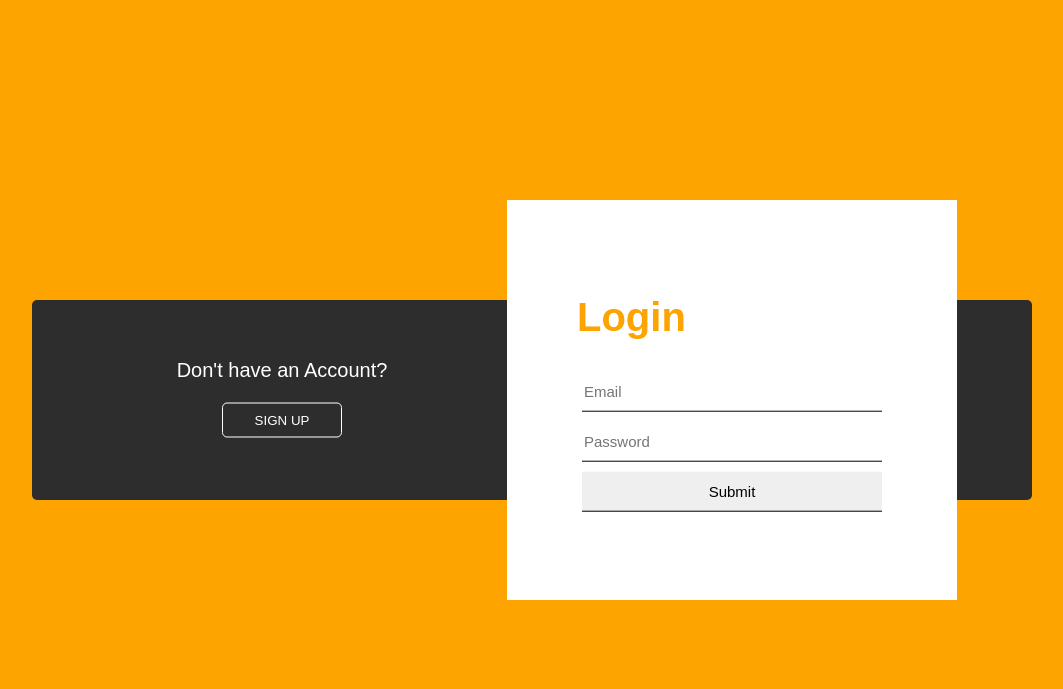
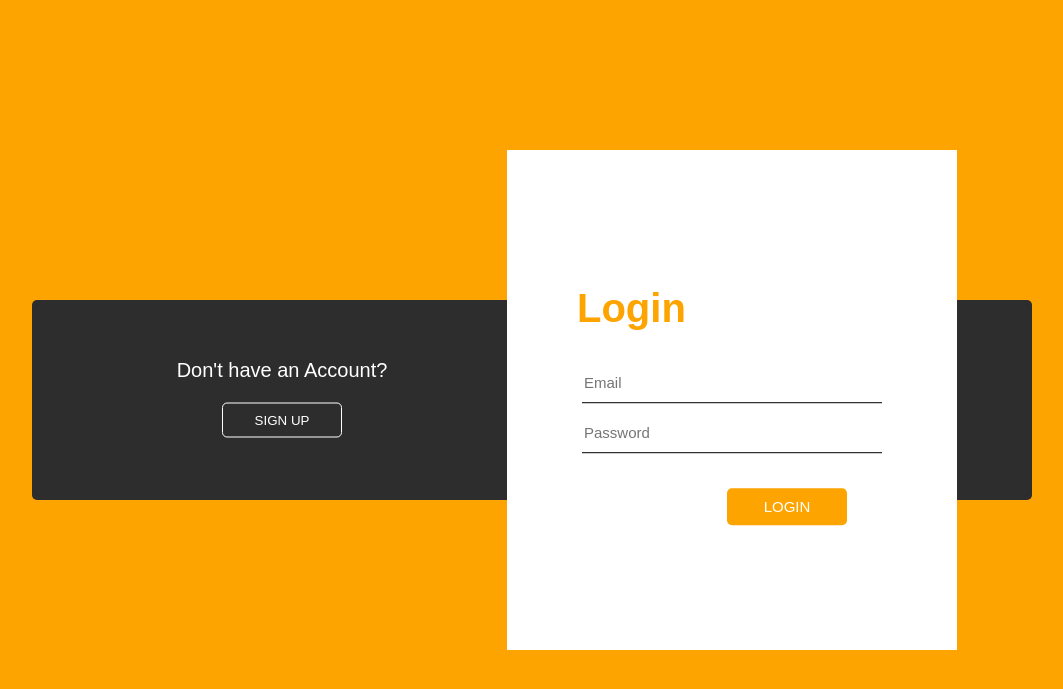
Before and after one commit to UjalaJha/Be-the-Change, a PHP site: page /login.html in a window 1280 px wide. Shown: the top 689 px of the page, without its empty margins (108-1171 px from the left). Run offline with PHP 8.4, Linux system fonts and the light colour scheme.

Commit message:
Radio button bug

```diff
--- a/css/login.css
+++ b/css/login.css
@@ -15,7 +15,7 @@ body{
 }
 #main{
     width:450px;
-    height:400px;
+    height:500px;
     background: white;
     transform: translate(-50%,-50%);
     top:50%;
@@ -50,6 +50,19 @@ body{
     border:0px;
     height:40px;
     width:300px;
+    border-bottom:1px solid black;
+    margin:0px;
+    font-size:15px;
+    margin:5px;
+
+
+
+}
+.radio-input{
+    outline:none;
+    border:0px;
+    height:20px;
+    width:20px;
     border-bottom:1px solid black;
     margin:0px;
     font-size:15px;
--- a/login.html
+++ b/login.html
@@ -1,4 +1,4 @@
-<html>
+<!-- <html>
     <head>
         <title>Forms</title>
         <link rel="stylesheet" href="css/login.css">
@@ -18,18 +18,19 @@
                         <input type = "submit" value = " Submit "/><br />
                     </form>
 
-                <!-- <button><a href="index.html" style="text-decoration: none;color:white">LOGIN</a></button> -->
-            </div>
+                 <button><a href="index.html" style="text-decoration: none;color:white">LOGIN</a></button> -->
+            <!-- </div>
             <div id="signup_form">
                 <h1>Sign Up</h1>
                 <form action = "login.php" method = "POST" >
                     <input type="text" placeholder="Name" name="" required=""><br>
                     <input type="email" placeholder="Email" name="email" required=""><br>
                     <input type="password" placeholder="Password" name="password" required=""><br>
-                    <input type="radio" name="role" value=1>Be a Donor<br>
+                    <span><input type="radio" name="role" value=1>Be a Donor<br>
                     <input type="radio" name="role" value=2>Be a Volunteer<br>
                     <input type="radio" name="role" value=3>NGO <br>
                     <input type = "submit" value = " Submit "/><br />
+
                 </form>
                <button>SIGN UP</button>
 
@@ -43,4 +44,46 @@
         </div>
 
     </body>
+</html>  -->
+
+<html>
+    <head>
+        <title>Forms</title>
+        <link rel="stylesheet" href="css/login.css">
+        <script src="js/jquery-3.3.1.min.js"></script>
+        <script src="js/login.js"></script>
+    </head>
+    <body>
+       <div id="box">
+
+           <div id="main"></div>
+
+            <div id="login_form">
+               <h1>Login</h1>
+               <form action="pages/includes/loginfunction.php" method="POST">
+                    <input type="email" placeholder="Email" name="email" required>
+                    <input type="password" placeholder="Password" name="password" required><br>
+                    <button type="submit">LOGIN</button>
+               </form>
+
+            </div>
+            <div id="signup_form">
+                <h1>Sign Up</h1>
+                <form action="pages/includes/loginfunction.php" method="POST">
+                    <input type="text" placeholder="Name" name="username" required=""><br>
+                    <input type="email" placeholder="Email" name="email" required=""><br>
+                    <input type="password" placeholder="Password" name="password" required=""><br>
+                    <span><input type="radio" value="1">Be A Donor<br>
+                    <input type="radio" value="2">Be A Volunteer<br>
+                    <input type="radio" value="3">NGO<br></span>
+               <button type="submit">SIGN UP</button>
+            </form>
+            </div>
+            <div id="login_msg">Have an Account?</div>
+            <div id="signup_msg">Don't have an Account?</div>
+        <button id="log_button">LOGIN</button>
+        <button id="signup_button">SIGN UP</button>
+        </div>
+
+    </body>
 </html>
```
